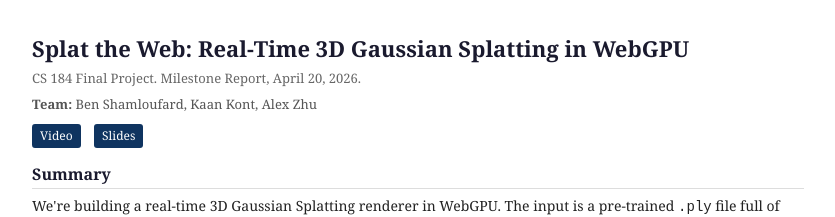
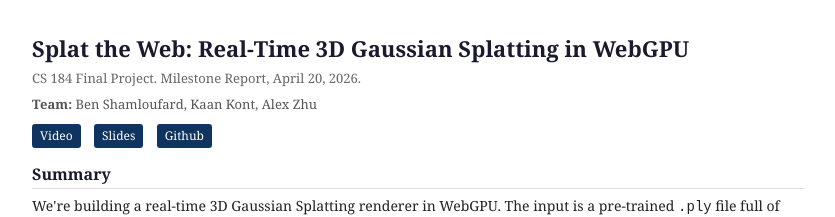
Before and after one commit to alexwzhu/Compsci184-FinalProj, a plain HTML site: page index.html in a window 1280 px wide. Shown: the top 217 px of the page, without its empty margins (222-1057 px from the left). Drawn offline with Linux system fonts and the light colour scheme.

Commit message:
Update index.html

```diff
--- a/index.html
+++ b/index.html
@@ -139,6 +139,7 @@
 <div class="links">
   <a href="https://drive.google.com/file/d/1-6fUVlRGLUsD8ypRHmKGIPRa5r3mtSya/view?usp=sharing">Video</a>
   <a href="https://drive.google.com/file/d/1SzsnCkfVMhZbvOvfC9Mx2IuNKD33wnXP/view?usp=sharing">Slides</a>
+  <a href="https://alexwzhu.github.io/Compsci184-FinalProj/">Github</a>
 </div>
 
 <h2>Summary</h2>
```
